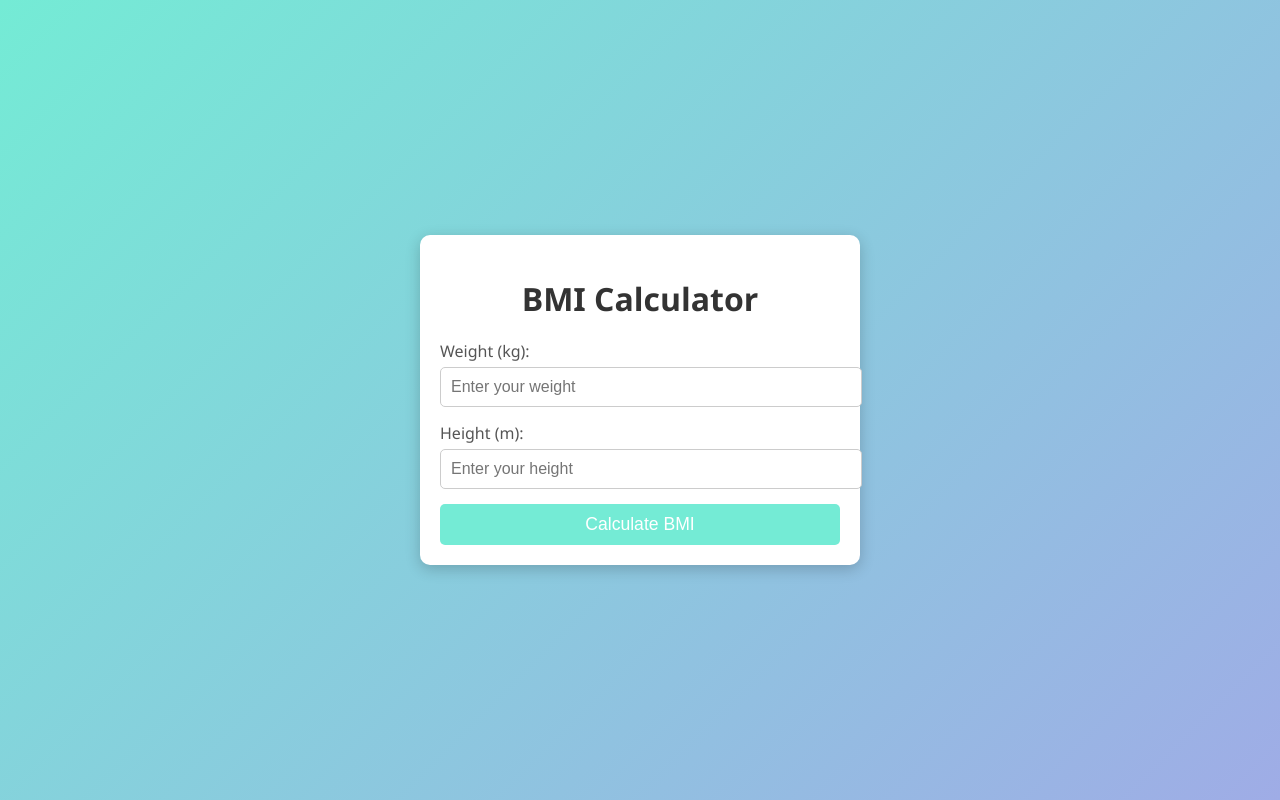
After one commit to 4MKBS/php-learning-project, a PHP site: page /php-learning-project/projects/bmi_calculator/index.php in a window 1280 px wide. The commit adds this page. Run offline with PHP 8.4, Linux system fonts and the light colour scheme.

Commit message:
BMI calculator added

```diff
--- a/index.php
+++ b/index.php
@@ -11,6 +11,7 @@
         <li><a href="projects/contact-email-send/contact.php">6. Contact Form with Email Sending</a></li>
         <li><a href="projects/blog_app/index.php">7. Simple Blog App</a></li>
         <li><a href="projects/guestbook_app/index.php">8. Guestbook App</a></li>
+        <li><a href="projects/bmi_calculator/index.php">9. BMI Calculator</a></li>
         <!-- Add more project links here -->
     </ul>
 </main>
--- /dev/null
+++ b/projects/bmi_calculator/index.php
@@ -0,0 +1,62 @@
+<?php
+$bmiResult = "";
+$category = "";
+
+if ($_SERVER["REQUEST_METHOD"] === "POST") {
+    $weight = $_POST['weight'] ?? null;
+    $height = $_POST['height'] ?? null;
+
+    // Validate inputs
+    if (is_numeric($weight) && is_numeric($height) && $weight > 0 && $height > 0) {
+        // Calculate BMI
+        $bmi = $weight / ($height * $height);
+        $bmiResult = number_format($bmi, 2);
+
+        // Determine BMI category
+        if ($bmi < 18.5) {
+            $category = "Underweight";
+        } elseif ($bmi >= 18.5 && $bmi < 24.9) {
+            $category = "Normal weight";
+        } elseif ($bmi >= 25 && $bmi < 29.9) {
+            $category = "Overweight";
+        } else {
+            $category = "Obese";
+        }
+    } else {
+        $bmiResult = "Invalid input. Please enter valid numbers for weight and height.";
+    }
+}
+?>
+<!DOCTYPE html>
+<html lang="en">
+<head>
+    <meta charset="UTF-8">
+    <meta name="viewport" content="width=device-width, initial-scale=1.0">
+    <title>BMI Calculator</title>
+    <link rel="stylesheet" href="style.css">
+</head>
+<body>
+<div class="container">
+    <h1>BMI Calculator</h1>
+    <form method="POST" class="bmi-form">
+        <div class="form-group">
+            <label for="weight">Weight (kg):</label>
+            <input type="number" step="0.1" name="weight" id="weight" placeholder="Enter your weight" required>
+        </div>
+        <div class="form-group">
+            <label for="height">Height (m):</label>
+            <input type="number" step="0.01" name="height" id="height" placeholder="Enter your height" required>
+        </div>
+        <button type="submit">Calculate BMI</button>
+    </form>
+    <?php if ($bmiResult): ?>
+        <div class="result">
+            <p>Your BMI: <strong><?php echo htmlspecialchars($bmiResult); ?></strong></p>
+            <?php if ($category): ?>
+                <p>Category: <strong><?php echo htmlspecialchars($category); ?></strong></p>
+            <?php endif; ?>
+        </div>
+    <?php endif; ?>
+</div>
+</body>
+</html>
--- /dev/null
+++ b/projects/bmi_calculator/style.css
@@ -0,0 +1,81 @@
+body {
+    font-family: 'Segoe UI', Arial, sans-serif;
+    background: linear-gradient(135deg, #74ebd5, #9face6);
+    margin: 0;
+    display: flex;
+    justify-content: center;
+    align-items: center;
+    min-height: 100vh;
+}
+
+.container {
+    background: #fff;
+    padding: 20px;
+    border-radius: 10px;
+    box-shadow: 0 4px 15px rgba(0, 0, 0, 0.2);
+    max-width: 400px;
+    width: 90%;
+    text-align: center;
+}
+
+h1 {
+    color: #333;
+    margin-bottom: 20px;
+}
+
+.bmi-form {
+    display: flex;
+    flex-direction: column;
+    gap: 15px;
+}
+
+.form-group {
+    text-align: left;
+}
+
+label {
+    display: block;
+    margin-bottom: 5px;
+    color: #555;
+}
+
+input {
+    width: 100%;
+    padding: 10px;
+    border: 1px solid #ccc;
+    border-radius: 5px;
+    font-size: 1rem;
+}
+
+input:focus {
+    border-color: #74ebd5;
+    outline: none;
+}
+
+button {
+    background: #74ebd5;
+    color: #fff;
+    border: none;
+    padding: 10px;
+    border-radius: 5px;
+    font-size: 1.1rem;
+    cursor: pointer;
+    transition: background 0.3s;
+}
+
+button:hover {
+    background: #5bc0de;
+}
+
+.result {
+    margin-top: 20px;
+    padding: 15px;
+    background: #f9f9f9;
+    border-radius: 5px;
+    border: 1px solid #ddd;
+    color: #333;
+}
+
+.result strong {
+    color: #007BFF;
+}
```
